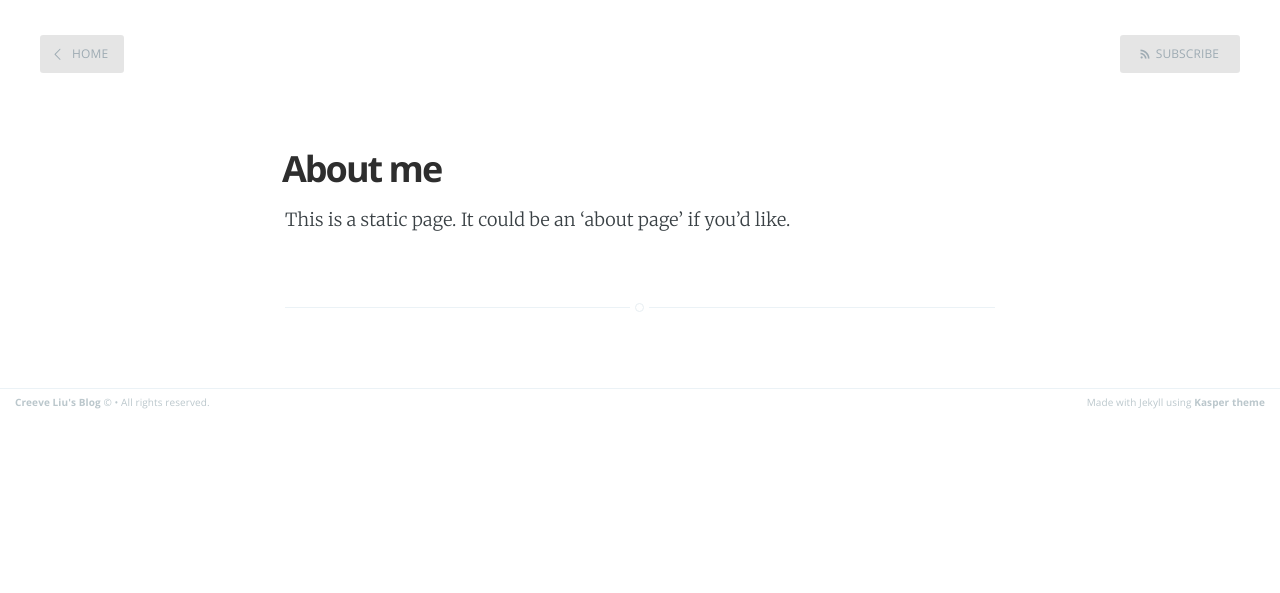
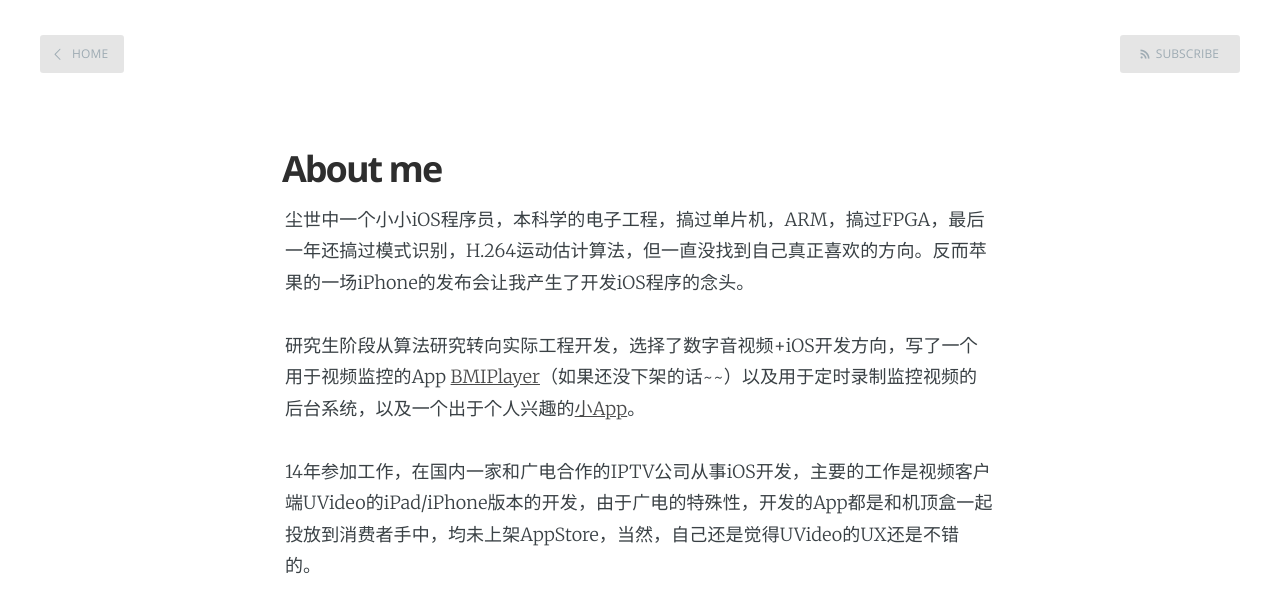
Before and after one commit to SenorSamuel/creeveliu.github.io, a Jekyll site: the page built from about.md, in a window 1280 px wide. Shown: the top 593 px of the page. Built offline with Jekyll 4.4.1, drawn with Linux system fonts in a browser that asks for light colours; Markdown is read by kramdown in place of the engine named in the settings; grey boxes are pictures that could not be loaded.

```diff
--- a/about.md
+++ b/about.md
@@ -3,4 +3,10 @@
 title: About me
 ---
 
-This is a static page. It could be an 'about page' if you'd like.
+尘世中一个小小iOS程序员，本科学的电子工程，搞过单片机，ARM，搞过FPGA，最后一年还搞过模式识别，H.264运动估计算法，但一直没找到自己真正喜欢的方向。反而苹果的一场iPhone的发布会让我产生了开发iOS程序的念头。
+
+研究生阶段从算法研究转向实际工程开发，选择了数字音视频+iOS开发方向，写了一个用于视频监控的App [BMIPlayer](https://itunes.apple.com/us/app/from_appsios.net/id685249880?ign-mpt=uo%3D4)（如果还没下架的话~~）以及用于定时录制监控视频的后台系统，以及一个出于个人兴趣的[小App](https://www.appsmarts.com/app-store/iPhone-iPad/news/646231910_%E9%93%81%E5%98%B4%E8%80%81%E6%A2%81)。
+
+14年参加工作，在国内一家和广电合作的IPTV公司从事iOS开发，主要的工作是视频客户端UVideo的iPad/iPhone版本的开发，由于广电的特殊性，开发的App都是和机顶盒一起投放到消费者手中，均未上架AppStore，当然，自己还是觉得UVideo的UX还是不错的。
+
+[![ScreenShot](http://ww2.sinaimg.cn/large/dd869288jw1ewccnvi442j20sg0lc7bz.jpg)](http://youtu.be/U7fK5sQTP0c)
```
